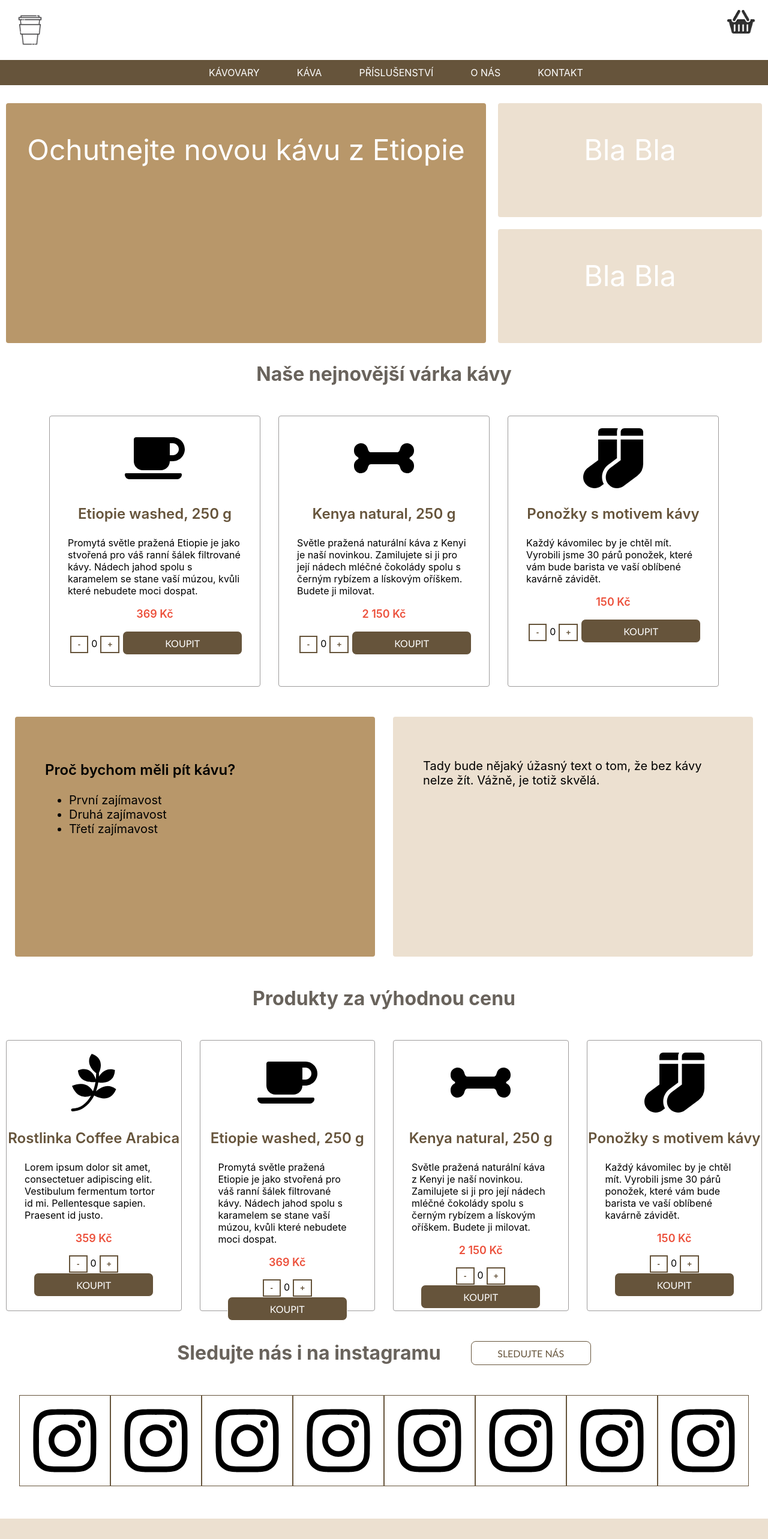
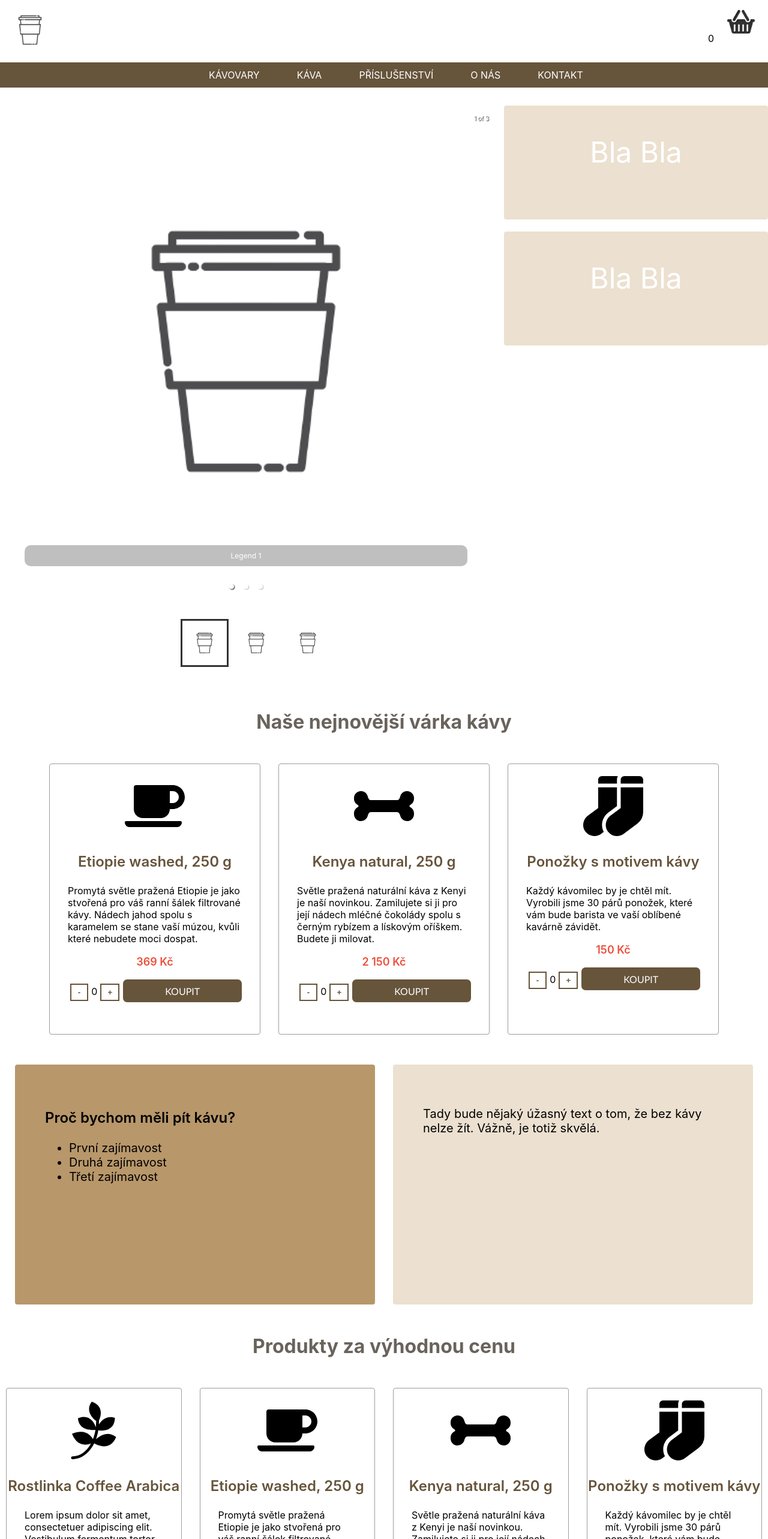
Before and after one commit to CoffeeladyCZ/first-app-react, a React (Create React App) app: page / in a window 1280 px wide. Shown: the top 2566 px of the page at 60% size. Built offline with nearby package versions, Linux system fonts and the light colour scheme.

Commit message:
feat: carousel, state, data

```diff
--- a/package.json
+++ b/package.json
@@ -8,6 +8,7 @@
     "@testing-library/user-event": "^12.1.10",
     "react": "^17.0.1",
     "react-dom": "^17.0.1",
+    "react-responsive-carousel": "^3.2.10",
     "react-scripts": "4.0.0",
     "web-vitals": "^0.2.4"
   },
--- a/src/App.js
+++ b/src/App.js
@@ -1,13 +1,9 @@
 import React from 'react';
+import "react-responsive-carousel/lib/styles/carousel.min.css"; // requires a loader
+import { Carousel } from 'react-responsive-carousel';
 
 import logo from './img/coffee_logo.png';
 import kosik from './img/kosik.png';
-import coffee from './img/coffee.svg';
-import bone from './img/bone.svg';
-import socks from './img/socks.svg';
-import arabica from './img/coffee-arabica.svg';
-
-import './App.css';
 
 import ProductBox from './components/ProductBox';
 import Logo from './components//Logo';
@@ -17,97 +13,64 @@ import InformationBox from './components/InformationBox';
 import InstagramFeed from './components/InstagramFeed';
 import Footer from './components/Footer';
 
+import { productBoxContent, bannerSection, productBoxImage, informationBoxContent, brownButton, button } from './data/dummyData';
 
-// this is our data which we are passing as props to <Button component />
-const button = {
-  title: "Detail",
-  type: "green"
+import './App.css';
+
+class App extends React.Component {
+  constructor(props) {
+    super(props)
+
+    this.state = {
+      count: 0,
     }
-const brownButton = {
-  title: "Detail",
-  type: "brown"
   }
-const productBoxContent = {
-  firstProduct: {
-    title: "Etiopie washed, 250 g",
-    price: "369 Kč",
-    description: "Promytá světle pražená Etiopie je jako stvořená pro váš ranní šálek filtrované kávy. Nádech jahod spolu s karamelem se stane vaší múzou, kvůli které nebudete moci dospat."
-  },
-  secondProduct: {
-    title: "Kenya natural, 250 g",
-    price: "2 150 Kč",
-    description: "Světle pražená naturální káva z Kenyi je naší novinkou. Zamilujete si ji pro její nádech mléčné čokolády spolu s černým rybízem a lískovým oříškem. Budete ji milovat."
-  },
-  thirdProduct: {
-    title: "Ponožky s motivem kávy",
-    price: "150 Kč",
-    description: "Každý kávomilec by je chtěl mít. Vyrobili jsme 30 párů ponožek, které vám bude barista ve vaší oblíbené kavárně závidět. "
-  },
-  fourthProduct: {
-    title: "Rostlinka Coffee Arabica",
-    price: "359 Kč",
-    description: "Lorem ipsum dolor sit amet, consectetuer adipiscing elit. Vestibulum fermentum tortor id mi. Pellentesque sapien. Praesent id justo."
+
+  handleAddProduct = () => {
+    this.setState(
+      {count: this.state.count + 1}
+    )
+  }
+
+  handleRemoveProduct = () => {
+    if (this.state.count <= 0) {
+      this.setState({
+          count:0
+      });
+    } else {
+      this.setState({
+          count: this.state.count - 1
+      });
     }
   };
 
-const productBoxImage = {
-  first: {
-    alt: "coffee",
-    src: coffee
-  },
-  second: {
-    alt: "bone",
-    src: bone
-  },
-  third: {
-    alt: "socks",
-    src: socks
-  },
-  fourth: {
-    alt: "arabica",
-    src: arabica
-  }
-}
-const bannerSection = {
-  main: {
-    type: "brown",
-    text: "Ochutnejte novou kávu z Etiopie",
-    src: "#",
-    className: "mainBanner"
-  },
-  second: {
-    type: "cream",
-    text: "Bla Bla",
-    className: "secondBanner"
-  },
-  third: {
-    type: "lightBrown",
-    text: "Bla Bla",
-    className: "thirdBanner"
-  }
-};
-const InformationBoxContent = {
-    nadpis: "Proč bychom měli pít kávu?",
-    liFirst: "První zajímavost",
-    liSecond: "Druhá zajímavost",
-    liThird: "Třetí zajímavost",
-    text: "Tady bude nějaký úžasný text o tom, že bez kávy nelze žít. Vážně, je totiž skvělá."
-}
-
-
-function App() {
+  render() {
     return (
       <div className="App">
         <header>
           <Logo alt='coffee-logo' src={logo} />
-        <Logo alt='kosik' src={kosik} />
+          <Logo alt='kosik' src={kosik} count={this.state.count}/>
         </header>
         <nav>
           <TopMenu />
         </nav>
 
         <section className="sectionBanner">
-        <Banner className={bannerSection.main} content={bannerSection.main} />
+          <Carousel showArrows={true}>
+            <div>
+                <img src={logo} />
+                <p className="legend">Legend 1</p>
+            </div>
+            <div>
+                <img src={logo} />
+                <p className="legend">Legend 2</p>
+            </div>
+            <div>
+                <img src={logo} />
+                <p className="legend">Legend 3</p>
+            </div>
+          </Carousel>
+
           <div className="secondBannerLittle">
             <Banner className={bannerSection.second} content={bannerSection.second} />
             <Banner className={bannerSection.third} content={bannerSection.third} />
@@ -117,14 +80,32 @@ function App() {
         <section >
           <h3>Naše nejnovější várka kávy</h3>
           <div className="sectionBox">
-          <ProductBox content={productBoxContent.firstProduct} image={productBoxImage.first}/>
-          <ProductBox content={productBoxContent.secondProduct} image={productBoxImage.second}/>
-          <ProductBox content={productBoxContent.thirdProduct} image={productBoxImage.third}/>
+            <ProductBox
+              content={productBoxContent.firstProduct}
+              image={productBoxImage.first}
+              handleAddProduct={this.handleAddProduct}
+              handleRemoveProduct={this.handleRemoveProduct}
+              count={this.state.count}
+              />
+            <ProductBox
+              content={productBoxContent.secondProduct}
+              image={productBoxImage.second}
+              handleAddProduct={this.handleAddProduct}
+              handleRemoveProduct={this.handleRemoveProduct}
+              count={this.state.count}
+              />
+            <ProductBox
+              content={productBoxContent.thirdProduct}
+              image={productBoxImage.third}
+              handleAddProduct={this.handleAddProduct}
+              handleRemoveProduct={this.handleRemoveProduct}
+              count={this.state.count}
+              />
           </div>
         </section>
 
         <section className="sectionBox">
-        <InformationBox content={InformationBoxContent} />
+          <InformationBox content={informationBoxContent} />
         </section>
 
         <section>
@@ -148,10 +129,9 @@ function App() {
         <footer>
           <Footer />
         </footer>
-
-
       </div>
     );
   }
+};
 
 export default App;
--- a/src/components/Button.js
+++ b/src/components/Button.js
@@ -10,9 +10,9 @@ class Button extends React.Component {
   };
 
   render() {
-    const { type, title } = this.props.button; // This is helping us to write less code in case we would have a log file with many props usage.
+    const { type, title, onClick } = this.props.button; // This is helping us to write less code in case we would have a log file with many props usage.
 
-    return <button onClick={this.handleClick} className={`button ${type}`}>{title}</button>
+    return <button onClick={onClick ? this.handleClick : undefined} className={`button ${type}`}>{title}</button>
   }
 }
 
--- a/src/components/InformationBox.js
+++ b/src/components/InformationBox.js
@@ -9,7 +9,7 @@ class InformationBox extends React.Component {
       <section className="informationBox">
         <div className="informationBoxContent left">
           <div className="informationBoxContentInside">
-            <p class="nadpis">{nadpis}</p>
+            <p className="nadpis">{nadpis}</p>
             <ul>
               <li>{liFirst}</li>
               <li>{liSecond}</li>
--- a/src/components/Logo.js
+++ b/src/components/Logo.js
@@ -1,11 +1,14 @@
 import React from 'react';
 import './Logo.css';
 
-const Logo = ({src, alt}) => {
+const Logo = ({src, alt, count}) => {
   const logoClassName = (alt === 'coffee-logo' ? "leftnav" : "rightnav"); // ternarni operator
 
   return (
+    <div>
+    <span>{count}</span>
     <img src={src} className={logoClassName} alt={alt} />
+    </div>
   )
 };
 
--- a/src/components/ProductBox.js
+++ b/src/components/ProductBox.js
@@ -9,39 +9,10 @@ const brownButton = {
 };
 
 class ProductBox extends React.Component {
-  constructor(props) {
-    super(props)
-
-    this.state = {
-      count: 0,
-    }
-  }
-
-  addProduct = () => {
-    this.setState(
-      {count: this.state.count + 1}
-    )
-  }
-
-  removeProduct = () => {
-    if (this.state.count <= 0) {
-      this.setState({
-          count:0
-      });
-    } else {
-      this.setState({
-          count: this.state.count - 1
-      });
-    }
-	};
-
-// Button component will only add product and we are passinf addProduct function inside the component
-
   render() {
     const {title, price, description} = this.props.content;
     const {src, alt} = this.props.image;
-
-    const {count} = this.state;
+    const { handleAddProduct, handleRemoveProduct, count } = this.props;
 
     return (
       <div className="product-box">
@@ -51,10 +22,10 @@ class ProductBox extends React.Component {
         <p className="description">{description}</p>
         <p className="price">{price}</p>
 
-        <button className="buttonBorder minus" onClick={this.removeProduct}> - </button>
-        <span>{this.state.count}</span>
-        <button className="buttonBorder" onClick={this.addProduct}> + </button>
-        <Button button={brownButton} onClick={this.addProduct}/>
+        <button className="buttonBorder minus" onClick={handleRemoveProduct}> - </button>
+        <span>{count}</span>
+        <button className="buttonBorder" onClick={handleAddProduct}> + </button>
+        <Button button={brownButton} onClick={handleAddProduct}/>
       </div>
     );
   }
--- /dev/null
+++ b/src/data/dummyData.js
@@ -0,0 +1,83 @@
+import coffee from '../img/coffee.svg';
+import bone from '../img/bone.svg';
+import socks from '../img/socks.svg';
+import arabica from '../img/coffee-arabica.svg';
+
+export const productBoxContent = {
+  firstProduct: {
+    title: "Etiopie washed, 250 g",
+    price: "369 Kč",
+    description: "Promytá světle pražená Etiopie je jako stvořená pro váš ranní šálek filtrované kávy. Nádech jahod spolu s karamelem se stane vaší múzou, kvůli které nebudete moci dospat."
+  },
+  secondProduct: {
+    title: "Kenya natural, 250 g",
+    price: "2 150 Kč",
+    description: "Světle pražená naturální káva z Kenyi je naší novinkou. Zamilujete si ji pro její nádech mléčné čokolády spolu s černým rybízem a lískovým oříškem. Budete ji milovat."
+  },
+  thirdProduct: {
+    title: "Ponožky s motivem kávy",
+    price: "150 Kč",
+    description: "Každý kávomilec by je chtěl mít. Vyrobili jsme 30 párů ponožek, které vám bude barista ve vaší oblíbené kavárně závidět. "
+  },
+  fourthProduct: {
+    title: "Rostlinka Coffee Arabica",
+    price: "359 Kč",
+    description: "Lorem ipsum dolor sit amet, consectetuer adipiscing elit. Vestibulum fermentum tortor id mi. Pellentesque sapien. Praesent id justo."
+  }
+};
+
+export const button = {
+  title: "Detail",
+  type: "green"
+}
+
+export const brownButton = {
+  title: "Detail",
+  type: "brown"
+}
+
+export const productBoxImage = {
+  first: {
+    alt: "coffee",
+    src: coffee
+  },
+  second: {
+    alt: "bone",
+    src: bone
+  },
+  third: {
+    alt: "socks",
+    src: socks
+  },
+  fourth: {
+    alt: "arabica",
+    src: arabica
+  }
+}
+
+export const bannerSection = {
+  main: {
+    type: "brown",
+    text: "Ochutnejte novou kávu z Etiopie",
+    src: "#",
+    className: "mainBanner"
+  },
+  second: {
+    type: "cream",
+    text: "Bla Bla",
+    className: "secondBanner"
+  },
+  third: {
+    type: "lightBrown",
+    text: "Bla Bla",
+    className: "thirdBanner"
+  }
+};
+
+export const informationBoxContent = {
+    nadpis: "Proč bychom měli pít kávu?",
+    liFirst: "První zajímavost",
+    liSecond: "Druhá zajímavost",
+    liThird: "Třetí zajímavost",
+    text: "Tady bude nějaký úžasný text o tom, že bez kávy nelze žít. Vážně, je totiž skvělá."
+}
```
Also changed, not shown: src/components/InstagramFeed.js (line endings or trailing spaces), 1 other file (tests, documents, lock files or other folders). Lines whose indentation alone changed are shown as unchanged.
